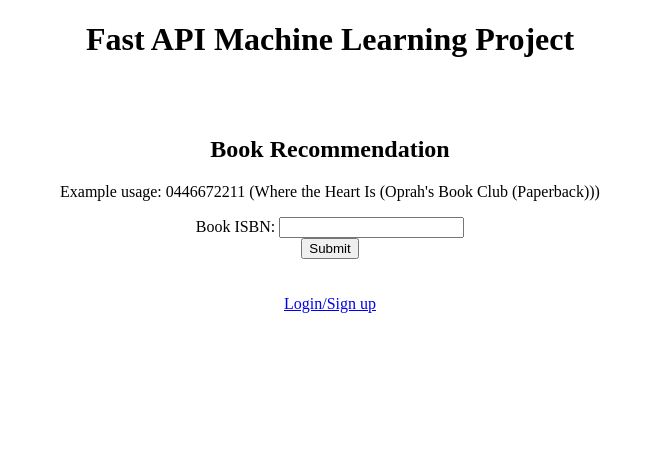
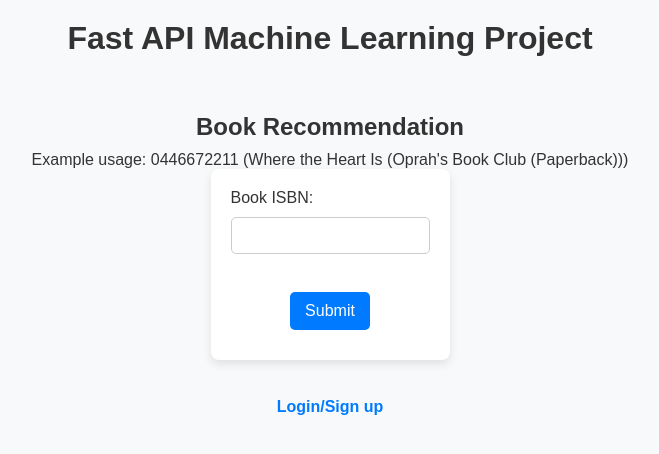
Before and after one commit to simon-bouchard/Book_Recommendation_UI_with_FastAPI, a FastAPI app: page / in a window 1280 px wide. Shown: the top 454 px of the page, without its empty margins (310-969 px from the left). Run offline with FastAPI, Linux system fonts and the light colour scheme.

Commit message:
add style

```diff
--- a/static/css/styles.css
+++ b/static/css/styles.css
@@ -1,6 +1,80 @@
 * {
-	text-align: center
+    text-align: center;
+    font-family: Arial, sans-serif;
+    margin: 0;
+    padding: 0;
+    box-sizing: border-box;
+}
+
+body {
+    background-color: #f8f9fa;
+    color: #333;
+    padding: 20px;
 }
 
 h1 {
+    font-size: 2rem;
+    margin-bottom: 20px;
 }
+
+h2 {
+    font-size: 1.5rem;
+    margin-bottom: 10px;
+}
+
+form {
+    background: white;
+    padding: 20px;
+    border-radius: 8px;
+    box-shadow: 0px 4px 10px rgba(0, 0, 0, 0.1);
+    display: inline-block;
+    text-align: left;
+    margin-bottom: 20px;
+}
+
+/* Inputs */
+input {
+    width: 100%;
+    padding: 10px;
+    margin: 10px 0;
+    border: 1px solid #ccc;
+    border-radius: 5px;
+    display: block;
+}
+
+/* Buttons */
+button {
+    background-color: #007bff;
+    color: white;
+    padding: 10px 15px;
+    border: none;
+    border-radius: 5px;
+    cursor: pointer;
+    font-size: 1rem;
+    transition: background 0.3s;
+	display: block;
+	margin:  10px auto;
+}
+
+button:hover {
+    background-color: #0056b3;
+}
+
+/* Links */
+a {
+    color: #007bff;
+    text-decoration: none;
+    font-weight: bold;
+}
+
+a:hover {
+    text-decoration: underline;
+}
+
+/* Container for Form Pages */
+.container {
+    display: flex;
+    flex-direction: column;
+    align-items: center;
+    padding-top: 20px;
+}
```
